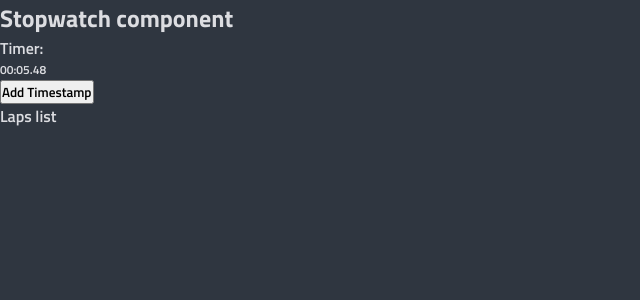
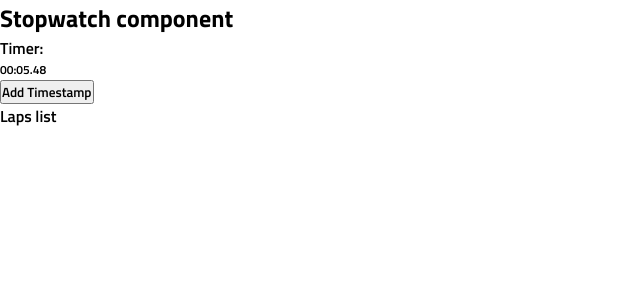
Before and after one commit to snoh666/react-timer-challenge, a React (Create React App) app: page / in a window 1280 px wide. Shown: the top 300 px of the page, without its empty margins (0-640 px from the left). Built offline with nearby package versions, Linux system fonts and the light colour scheme.

Commit message:
Update projects with new colors theme

```diff
--- a/src/constants/colors.ts
+++ b/src/constants/colors.ts
@@ -1,9 +1,8 @@
 const colors = {
-  dark: '#2f3640',
-  lighterDark: '#353b48',
-  white: '#f5f6fa',
-  darkerWhite: '#dcdde1',
-  grey: '#718093',
+  bgColor: '#181617',
+  fontColor: '#ffffff',
+  primary: '#e7e7e7',
+  secondary: '#fefefe',
 };
 
 export default colors;
```
